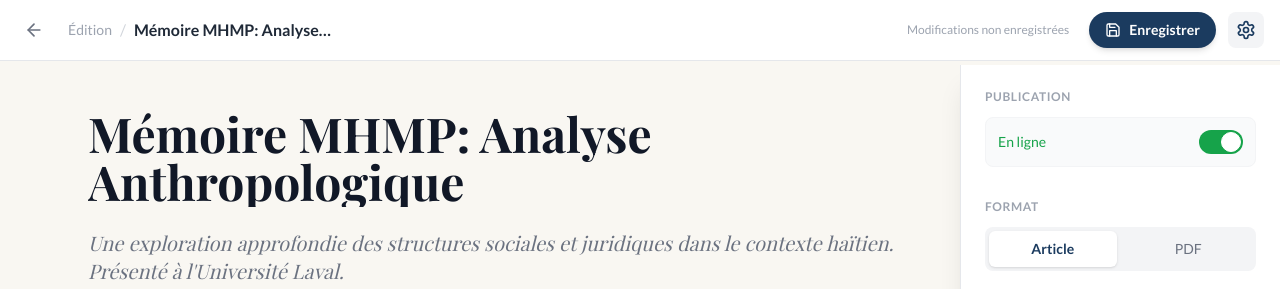
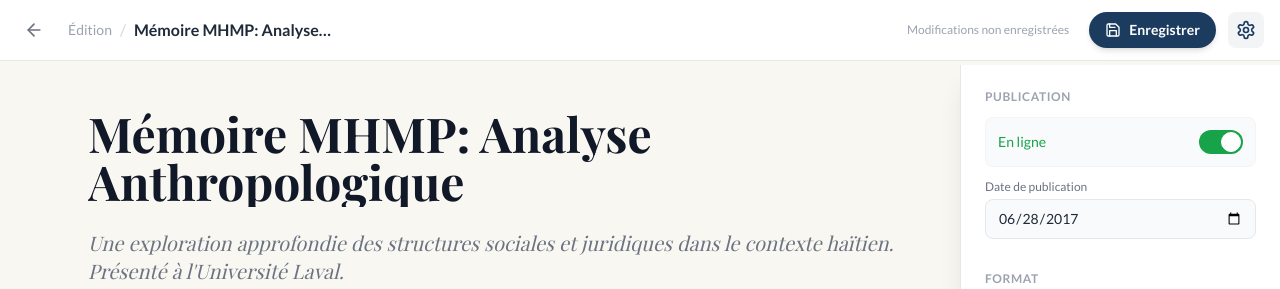
Before and after one commit to MarcDevWorkspace/Cli001, a React (Vite) app: page /admin/editor/1 in a window 1280 px wide. Shown: the top 289 px of the page. Built offline with nearby package versions, Linux system fonts and the light colour scheme; no server answers; the database is empty; sample sign-in values are in the browser's storage; a web font is replaced by a local one.

Commit message:
feat: premium preview card fallbacks and enabling date editing in editor

```diff
--- a/pages/Publications.tsx
+++ b/pages/Publications.tsx
@@ -149,8 +149,8 @@ export const Publications: React.FC = () => {
                                 className="w-full h-full object-cover transform group-hover:scale-105 transition-transform duration-700"
                               />
                             ) : (
-                              <div className="w-full h-full flex items-center justify-center text-gray-300 bg-gray-50">
-                                <BookOpen className="w-10 h-10 opacity-20" />
+                              <div className="w-full h-full flex items-center justify-center bg-gradient-to-br from-gray-800 to-gray-900">
+                                <BookOpen className="w-12 h-12 text-white/10" />
                               </div>
                             )}
                             <div className="absolute inset-0 bg-gradient-to-t from-black/60 to-transparent opacity-60"></div>
--- a/pages/admin/Editor.tsx
+++ b/pages/admin/Editor.tsx
@@ -24,6 +24,7 @@ export const Editor: React.FC = () => {
   const [tags, setTags] = useState('');
   const [category, setCategory] = useState('');
   const [published, setPublished] = useState(false);
+  const [publicationDate, setPublicationDate] = useState(new Date().toISOString().split('T')[0]);
   const [loading, setLoading] = useState(false);
   const [saveSuccess, setSaveSuccess] = useState(false);
   const [isSidebarOpen, setIsSidebarOpen] = useState(true);
@@ -59,6 +60,9 @@ export const Editor: React.FC = () => {
       setTags(post.tags.join(', '));
       setCategory(post.category || '');
       setPublished(post.published);
+      if (post.publishedAt) {
+        setPublicationDate(new Date(post.publishedAt).toISOString().split('T')[0]);
+      }
       setContentType(post.contentType || 'markdown');
       setPdfData(post.pdfData || '');
     }
@@ -200,7 +204,7 @@ export const Editor: React.FC = () => {
       tags: tags.split(',').map(t => t.trim()).filter(Boolean),
       category,
       published,
-      publishedAt: published ? new Date().toISOString() : null,
+      publishedAt: published ? new Date(publicationDate).toISOString() : null,
       createdAt: id ? (await db.getAllPosts()).find(p => p.id === id)?.createdAt || new Date().toISOString() : new Date().toISOString(),
       author: 'Bertrand Gerbier',
       ...(contentType === 'pdf' && pdfData ? { pdfData } : {})
@@ -367,6 +371,18 @@ export const Editor: React.FC = () => {
                   <div className="w-11 h-6 bg-gray-200 peer-focus:outline-none rounded-full peer peer-checked:after:translate-x-full peer-checked:after:border-white after:content-[''] after:absolute after:top-[2px] after:left-[2px] after:bg-white after:border-gray-300 after:border after:rounded-full after:h-5 after:w-5 after:transition-all peer-checked:bg-green-600"></div>
                 </label>
               </div>
+
+              {published && (
+                <div className="mt-2">
+                  <label className="text-xs text-gray-500 mb-1 block">Date de publication</label>
+                  <input
+                    type="date"
+                    value={publicationDate}
+                    onChange={(e) => setPublicationDate(e.target.value)}
+                    className="w-full px-3 py-2 bg-gray-50 border border-gray-200 rounded-lg text-sm focus:ring-2 focus:ring-brand-primary outline-none"
+                  />
+                </div>
+              )}
             </div>
 
             {/* Content Type */}
```
